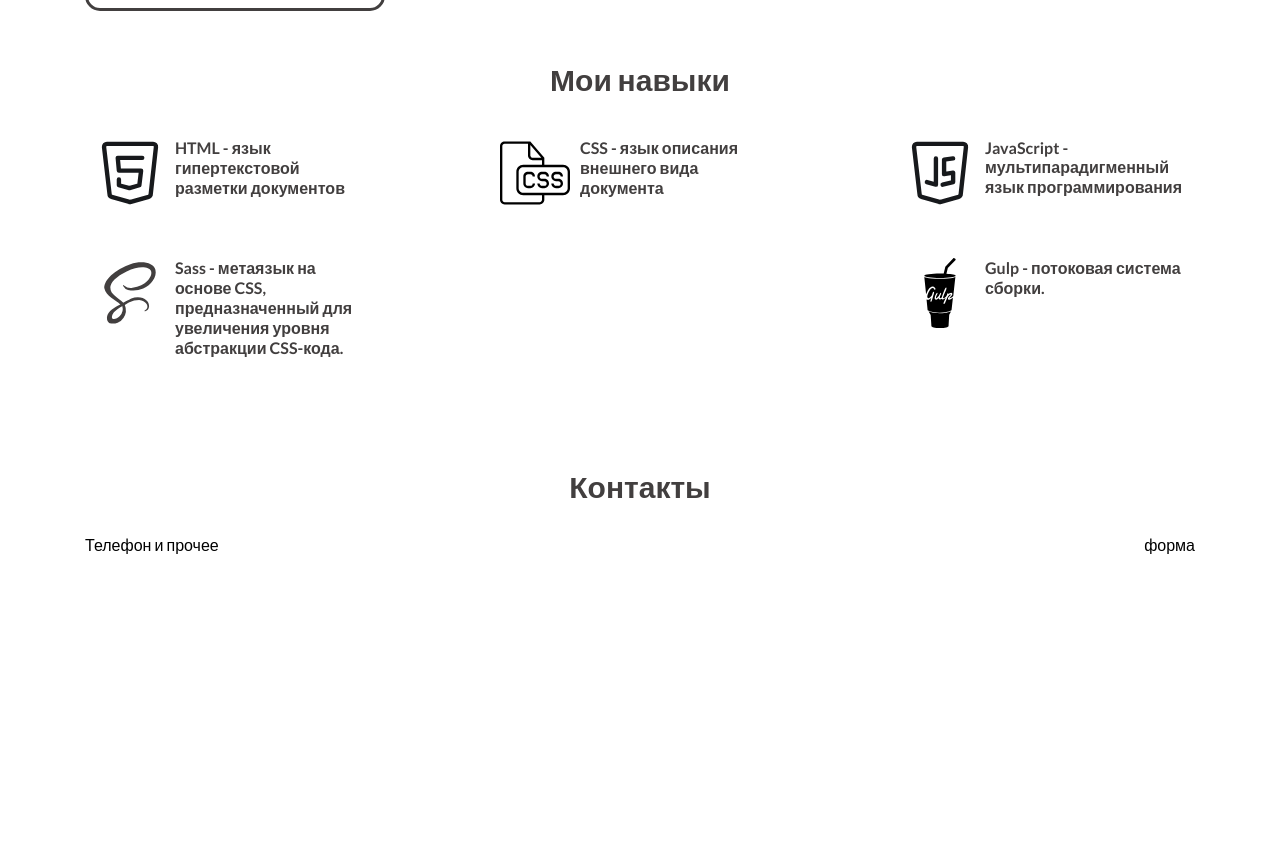
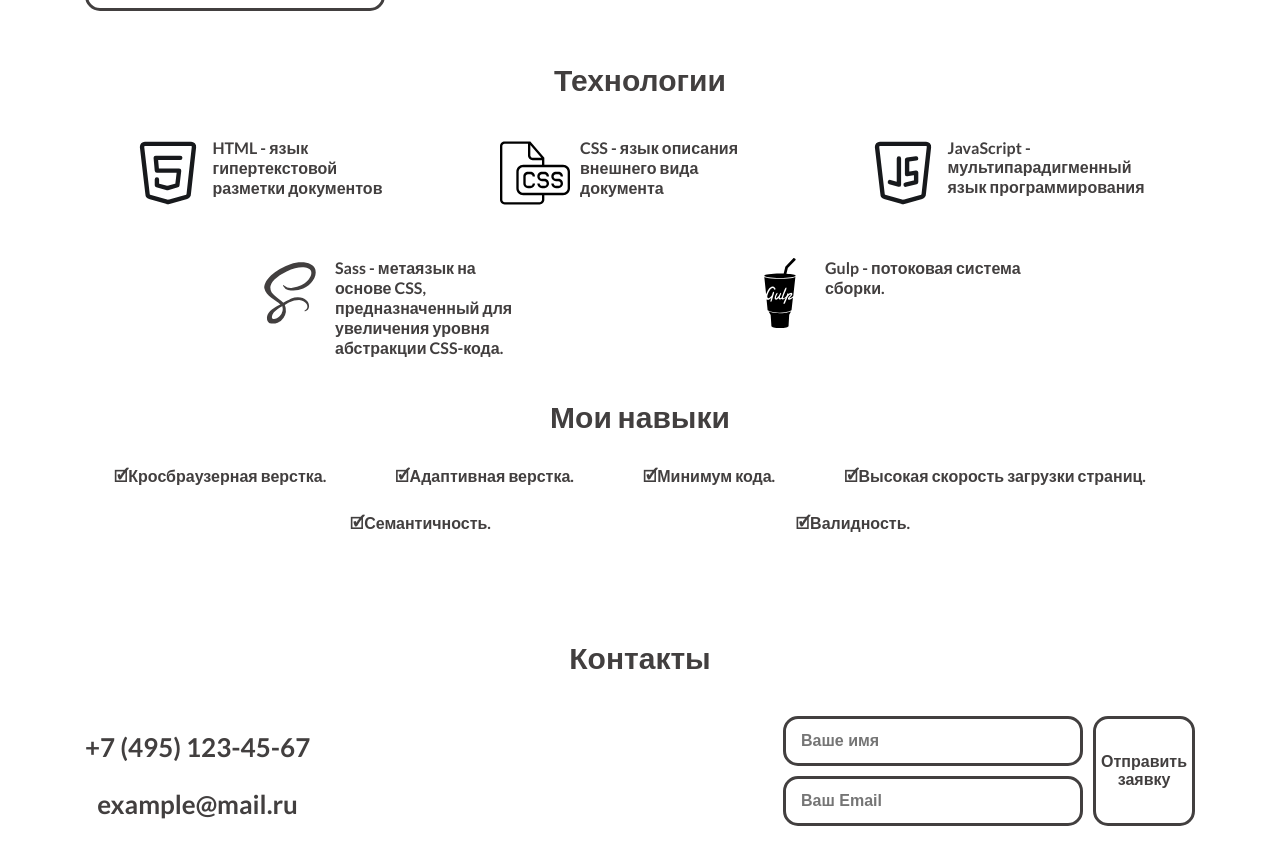
Before and after one commit to Konstantinys88/MyHouse, a website: page src/index.html in a window 1280 px wide. Shown: the part 1652-2508 px from the top of the page. Before the commit the page ends 2207 px from the top, so only its background shows below. Drawn offline with Linux system fonts and the light colour scheme.

Commit message:
contacts

```diff
--- a/src/index.html
+++ b/src/index.html
@@ -88,7 +88,7 @@
 
     <section class="skills">
         <div class="container">
-            <div class="skills__title title">Мои навыки</div>
+            <div class="skills__title title">Технологии</div>
             <div class="skills__wrapper">
                 <div class="skills__item">
                     <img src="img/html.svg" alt="html">
@@ -111,6 +111,16 @@
                     <p>Gulp - потоковая система сборки.</p>
                 </div>
             </div>
+            <div class="skills__subtitle title">Мои навыки</div>
+            <div class="skills__subtitle-wrapper">
+                <p>&#128505;Кросбраузерная верстка.</p>
+                <p>&#128505;Адаптивная верстка.</p>
+                <p>&#128505;Минимум кода.</p>
+                <p>&#128505;Высокая скорость загрузки страниц.</p>
+                <p>&#128505;Семантичность.</p>
+                <p>&#128505;Валидность.</p>
+            </div>
+
         </div>
     </section>
 
@@ -118,8 +128,17 @@
         <div class="container">
             <div class="contacts__title title">Контакты</div>
             <div class="contacts__wrapper">
-                <div class="contacts__tel">Телефон и прочее</div>
-                <div class="contacts__form">форма</div>
+                <div class="contacts__tel">
+                    <a href="tel: +74951234567">+7 (495) 123-45-67</a>
+                    <a href="mailto: example@mail.ru">example@mail.ru</a>
+                </div>
+                <div class="contacts__form">
+                    <form action="#">
+                        <input type="text" placeholder="Ваше имя">
+                        <input type="text" placeholder="Ваш Email">
+                    </form>
+                    <button class="contacts__btn">Отправить <br> заявку</button>
+                </div>
             </div>
         </div>
     </section>
--- a/src/styles/block/_contacts.scss
+++ b/src/styles/block/_contacts.scss
@@ -4,8 +4,54 @@
         text-align: center;
     }
     &__wrapper {
+        text-align: center;
         padding-top: 30px;
+        padding-bottom: 30px;
         display: flex;
         justify-content: space-between;
     }
+    &__tel {
+        display: flex;
+        flex-direction: column;
+        a {
+            text-decoration: none;
+            font-size: 26px;
+            font-weight: bold;
+            color: $text-color;
+            padding-top: 25px;
+        }
+    }
+    &__form {
+        display: flex;
+        justify-content: center;
+        form {
+            display: flex;
+            flex-direction: column;
+            input {
+                // padding: 5px;
+                padding-left: 15px;
+                margin-top: 10px;
+                width: 300px;
+                height: 50px;
+                border: 1mm solid $text-color;
+                border-radius: 15px;
+                margin-right: 10px;
+                font-size: 16px;
+                font-weight: bold;
+                color: $text-color;
+            }
+        }
+    }
+    &__btn {
+        margin-top: 10px;
+        border: 1mm solid $text-color;
+        border-radius: 15px;
+        background-color: #fff;
+        height: 110px;
+        padding: 5px;
+        font-size: 16px;
+        font-weight: bold;
+        color: $text-color;
+        cursor: pointer;
+    }
 }
--- a/src/styles/block/_header.scss
+++ b/src/styles/block/_header.scss
@@ -29,6 +29,9 @@
         img {
             width: 40px;
         }
+    }
+    &__social-a:last-child {
+        padding-right: 0;
     }
 }
 
--- a/src/styles/block/_skills.scss
+++ b/src/styles/block/_skills.scss
@@ -6,7 +6,7 @@
     &__wrapper {
         padding-top: 30px;
         display: flex;
-        justify-content: space-between;
+        justify-content: space-evenly;
         flex-wrap: wrap;
         gap: 30px;
     }
@@ -25,7 +25,23 @@
             font-size: 16px;
             font-weight: bold;
             color: $text-color;
-
+        }
+    }
+    &__subtitle {
+        padding-top: 30px;
+        text-align: center;
+    }
+    &__subtitle-wrapper {
+        padding-top: 30px;
+        display: flex;
+        justify-content: space-evenly;
+        flex-wrap: wrap;
+        gap: 20px;
+        p {
+            padding-right: 20px;
+            font-size: 16px;
+            font-weight: bold;
+            color: $text-color;
         }
     }
 }
```
Also changed, not shown: src/css/main.css, src/css/main.min.css, 2 other files.
